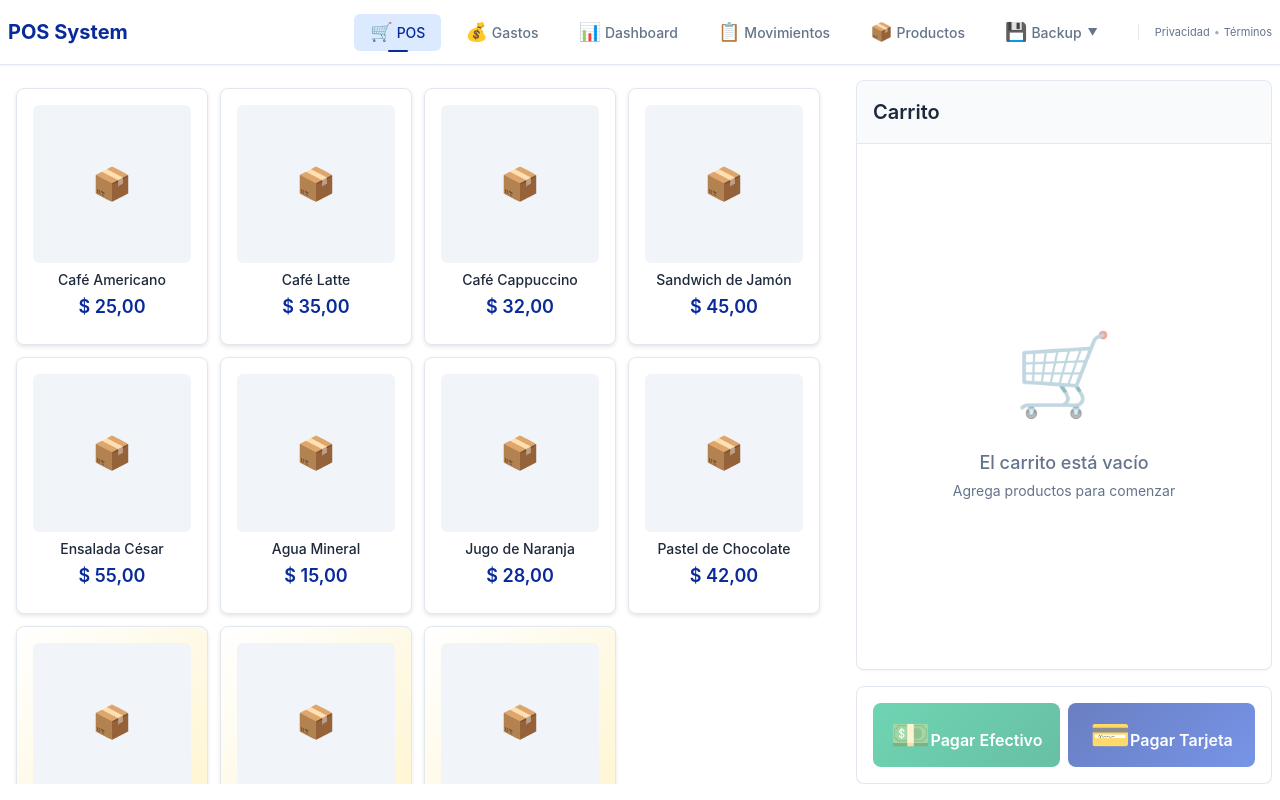
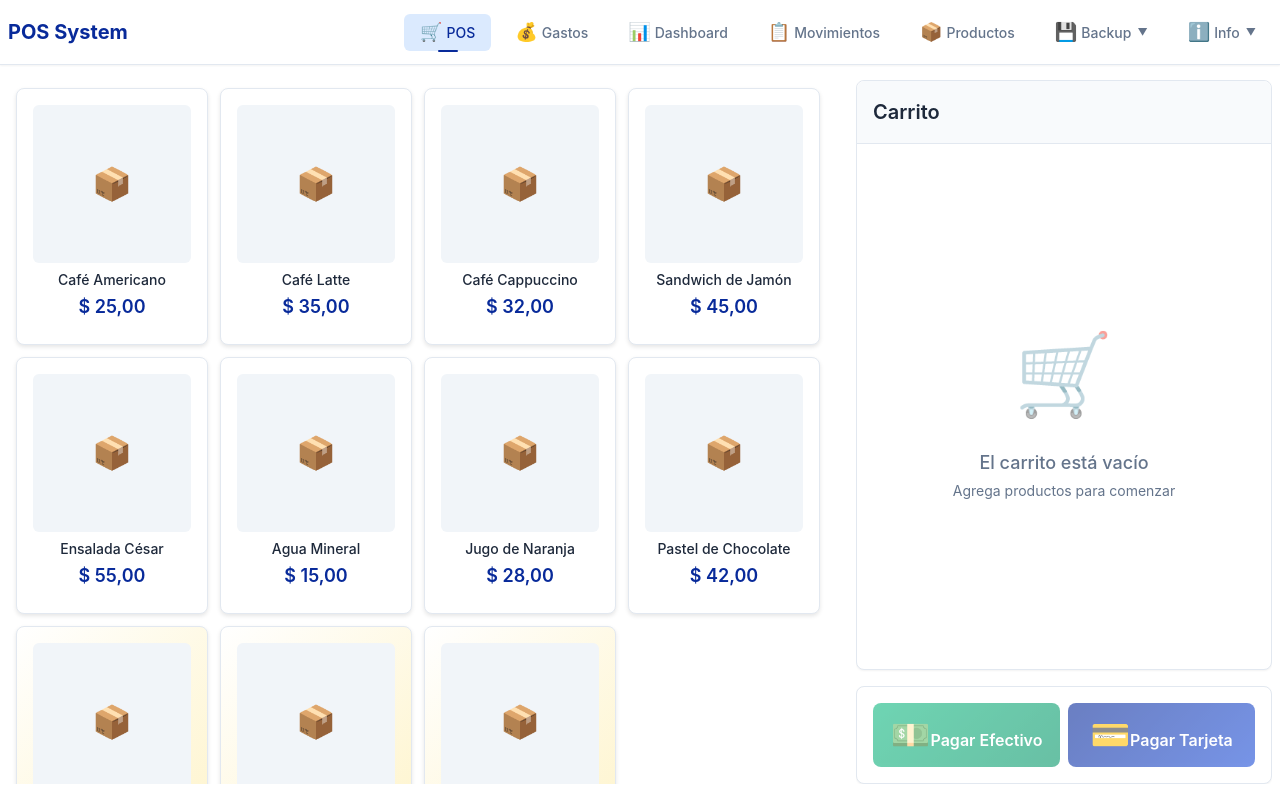
Before and after one commit to idgleb/Pos-sistema, a React (Vite) app: page / in a window 1280 px wide. Built offline with nearby package versions, Linux system fonts and the light colour scheme.

Commit message:
Reemplazar enlaces legales con botÃ³n dropdown (Home, Privacidad, TÃ©rminos)

```diff
--- a/src/components/Navbar.css
+++ b/src/components/Navbar.css
@@ -260,34 +260,73 @@
   color: white;
 }
 
-/* Enlaces legales */
-.navbar-legal-links {
+/* Enlaces legales - Dropdown */
+.navbar-legal-container {
+  position: relative;
+}
+
+.navbar-legal-btn {
   display: flex;
   align-items: center;
   gap: var(--spacing-xs);
-  margin-left: var(--spacing-md);
-  padding-left: var(--spacing-md);
-  border-left: 1px solid var(--color-border);
+  padding: var(--spacing-sm) var(--spacing-md);
+  border-radius: var(--radius-md);
+  color: var(--color-text-secondary);
+  background-color: transparent;
+  font-weight: var(--font-weight-medium);
+  transition: all var(--transition-fast);
+  cursor: pointer;
+  border: none;
+  font-size: var(--font-size-sm);
+  font-family: inherit;
 }
 
-.navbar-legal-link {
-  font-size: 11px;
-  color: var(--color-text-secondary);
-  text-decoration: none;
-  transition: color var(--transition-fast);
-  white-space: nowrap;
+.navbar-legal-btn:hover {
+  background-color: var(--color-bg-secondary);
+  color: var(--color-text-primary);
 }
 
-.navbar-legal-link:hover {
+.navbar-legal-btn--open {
+  background-color: var(--color-primary-light);
   color: var(--color-primary);
-  text-decoration: underline;
 }
 
-.navbar-legal-separator {
-  font-size: 11px;
+.navbar-legal-dropdown {
+  position: absolute;
+  top: calc(100% + 8px);
+  right: 0;
+  min-width: 180px;
+  background-color: var(--color-bg-primary);
+  border: 1px solid var(--color-border);
+  border-radius: var(--radius-md);
+  box-shadow: var(--shadow-lg);
+  padding: var(--spacing-xs);
+  z-index: 1001;
+  animation: dropdownFadeIn 0.2s ease-out;
+}
+
+.navbar-legal-dropdown-item {
+  display: flex;
+  align-items: center;
+  gap: var(--spacing-sm);
+  width: 100%;
+  padding: var(--spacing-sm) var(--spacing-md);
+  border-radius: var(--radius-sm);
+  background-color: transparent;
+  border: none;
   color: var(--color-text-secondary);
-  user-select: none;
-  opacity: 0.6;
+  font-size: var(--font-size-sm);
+  font-weight: var(--font-weight-medium);
+  text-align: left;
+  cursor: pointer;
+  transition: all var(--transition-fast);
+  text-decoration: none;
+}
+
+.navbar-legal-dropdown-item:hover {
+  background-color: var(--color-bg-secondary);
+  color: var(--color-text-primary);
+  text-decoration: none;
 }
 
 .navbar-mobile-toggle {
@@ -391,15 +430,28 @@
   }
 
   /* Enlaces legales en móvil */
-  .navbar-legal-links {
+  .navbar-legal-container {
     width: 100%;
-    margin-left: 0;
-    padding-left: 0;
-    border-left: none;
-    border-top: 1px solid var(--color-border);
-    padding-top: var(--spacing-sm);
-    margin-top: var(--spacing-sm);
-    justify-content: center;
+    margin-top: var(--spacing-xs);
+  }
+
+  .navbar-legal-btn {
+    width: 100%;
+    justify-content: space-between;
+    padding: var(--spacing-md);
+    border-radius: var(--radius-md);
+    margin-bottom: var(--spacing-xs);
+  }
+
+  .navbar-legal-dropdown {
+    position: static;
+    margin-top: var(--spacing-xs);
+    animation: none;
+    width: 100%;
+  }
+
+  .navbar-legal-dropdown-item {
+    padding: var(--spacing-md);
   }
 
   .navbar-mobile-toggle {
--- a/src/components/Navbar.jsx
+++ b/src/components/Navbar.jsx
@@ -18,7 +18,9 @@ const Navbar = () => {
   const location = useLocation();
   const [isMobileMenuOpen, setIsMobileMenuOpen] = useState(false);
   const [isBackupDropdownOpen, setIsBackupDropdownOpen] = useState(false);
+  const [isLegalDropdownOpen, setIsLegalDropdownOpen] = useState(false);
   const dropdownRef = useRef(null);
+  const legalDropdownRef = useRef(null);
 
   // Estados para modales
   const [infoModal, setInfoModal] = useState({
@@ -87,11 +89,22 @@ const Navbar = () => {
     setIsBackupDropdownOpen(false);
   };
 
-  // Cerrar dropdown al hacer clic fuera
+  const toggleLegalDropdown = () => {
+    setIsLegalDropdownOpen(!isLegalDropdownOpen);
+  };
+
+  const closeLegalDropdown = () => {
+    setIsLegalDropdownOpen(false);
+  };
+
+  // Cerrar dropdowns al hacer clic fuera
   useEffect(() => {
     const handleClickOutside = (event) => {
       if (dropdownRef.current && !dropdownRef.current.contains(event.target)) {
         closeBackupDropdown();
+      }
+      if (legalDropdownRef.current && !legalDropdownRef.current.contains(event.target)) {
+        closeLegalDropdown();
       }
     };
 
@@ -405,25 +418,52 @@ const Navbar = () => {
             )}
           </div>
 
-          {/* Enlaces legales */}
-          <div className="navbar-legal-links">
+          {/* Botón de Enlaces Legales con Dropdown */}
+          <div className="navbar-legal-container" ref={legalDropdownRef}>
+            <button
+              className={`navbar-legal-btn ${isLegalDropdownOpen ? 'navbar-legal-btn--open' : ''}`}
+              onClick={toggleLegalDropdown}
+              aria-label="Enlaces legales"
+            >
+              <span className="navbar-icon">ℹ️</span>
+              <span className="navbar-label">Info</span>
+              <span className="navbar-dropdown-arrow">{isLegalDropdownOpen ? '▲' : '▼'}</span>
+            </button>
+
+            {isLegalDropdownOpen && (
+              <div className="navbar-legal-dropdown">
+                <a
+                  href="https://idgleb.github.io/Pos-sistema/home.html"
+                  className="navbar-legal-dropdown-item"
+                  target="_blank"
+                  rel="noopener noreferrer"
+                  onClick={closeLegalDropdown}
+                >
+                  <span className="navbar-dropdown-icon">🏠</span>
+                  <span className="navbar-dropdown-text">Home</span>
+                </a>
                 <a
                   href="https://idgleb.github.io/privacy.html"
-              className="navbar-legal-link"
+                  className="navbar-legal-dropdown-item"
                   target="_blank"
                   rel="noopener noreferrer"
+                  onClick={closeLegalDropdown}
                 >
-              Privacidad
+                  <span className="navbar-dropdown-icon">📄</span>
+                  <span className="navbar-dropdown-text">Privacidad</span>
                 </a>
-            <span className="navbar-legal-separator">•</span>
                 <a
                   href="https://idgleb.github.io/terms.html"
-              className="navbar-legal-link"
+                  className="navbar-legal-dropdown-item"
                   target="_blank"
                   rel="noopener noreferrer"
+                  onClick={closeLegalDropdown}
                 >
-              Términos
+                  <span className="navbar-dropdown-icon">📋</span>
+                  <span className="navbar-dropdown-text">Términos</span>
                 </a>
+              </div>
+            )}
           </div>
         </div>
 
```
Lines whose indentation alone changed are shown as unchanged.
